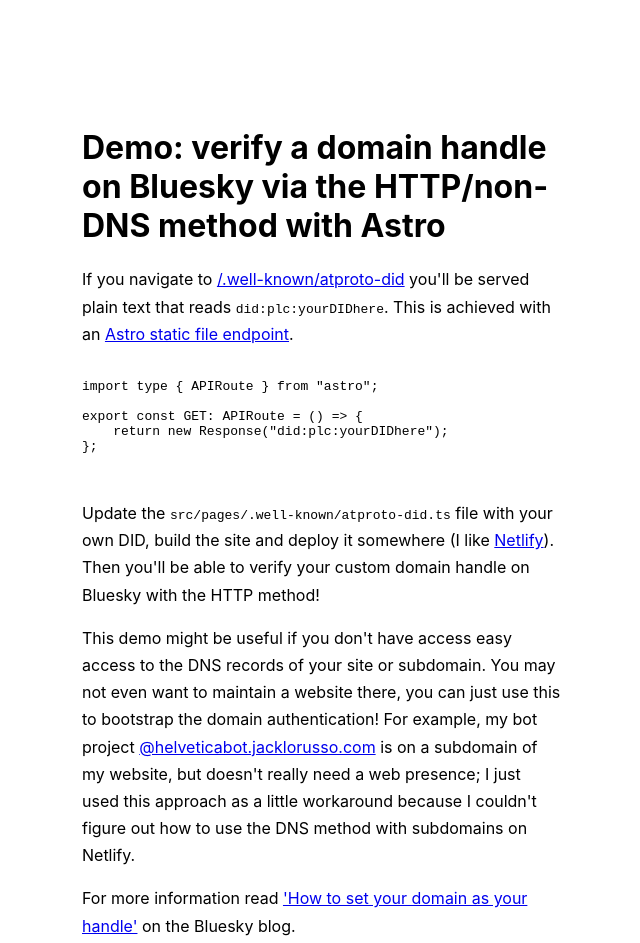
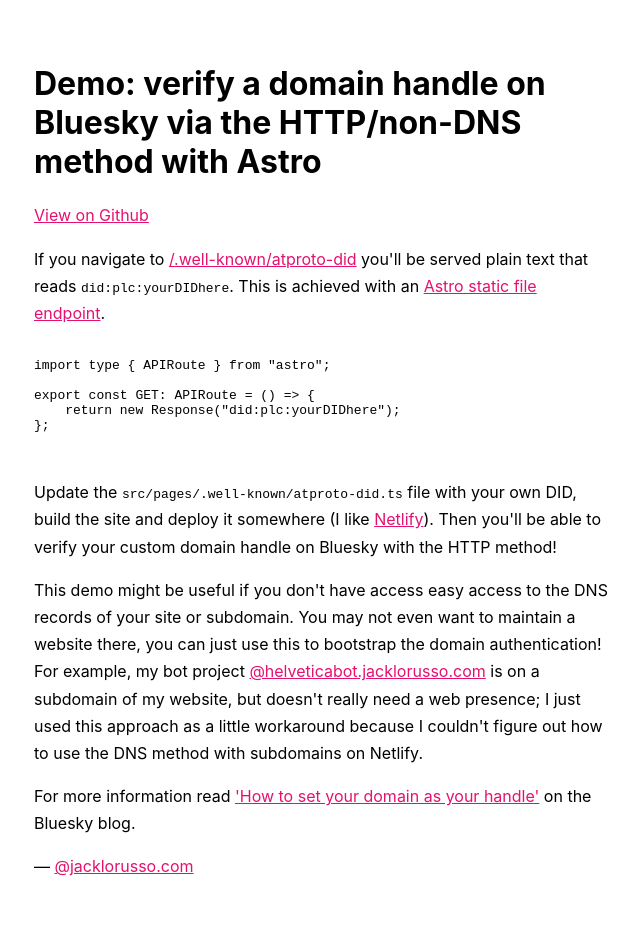
Before and after one commit to jacklorusso/demo-bsky-domain-handle-http-method, a website: page src/pages/index.html in a window 1280 px wide. Shown: the top 943 px of the page, without its empty margins (318-958 px from the left). Drawn offline with Linux system fonts and the light colour scheme.

Commit message:
update readme and index.html

```diff
--- a/src/pages/index.html
+++ b/src/pages/index.html
@@ -2,11 +2,11 @@
 <html lang="en">
     <head>
         <meta charset="utf-8" />
-        <title>Bluesky domain handle starter</title>
+        <title>Demo: Bluesky domain handle HTTP method</title>
         <style>
             body {
-                max-width: 30em;
-                margin: 8em auto;
+                max-width: 36em;
+                margin: 4em auto;
                 font-family: -apple-system, BlinkMacSystemFont, "Segoe UI",
                     Roboto, Helvetica, Arial, sans-serif, "Apple Color Emoji",
                     "Segoe UI Emoji", "Segoe UI Symbol";
@@ -15,6 +15,10 @@
             p {
                 line-height: 1.7;
             }
+
+            a {
+                color: #e41170;
+            }
         </style>
     </head>
     <body>
@@ -22,6 +26,12 @@
             Demo: verify a domain handle on Bluesky via the HTTP/non-DNS method
             with Astro
         </h1>
+        <p>
+            <a
+                href="https://github.com/jacklorusso/demo-bsky-domain-handle-http-method"
+                >View on Github</a
+            >
+        </p>
         <p>
             If you navigate to
             <a href="/.well-known/atproto-did">/.well-known/atproto-did</a>
```
Also changed, not shown: README.md.
